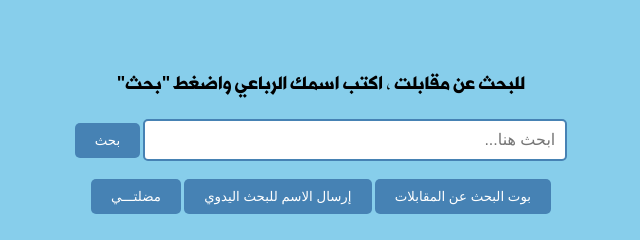
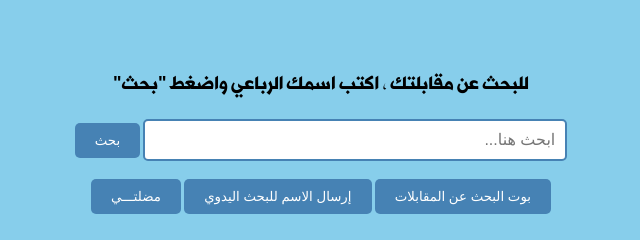
Before and after one commit to ali99hassan-99/ali-hassan9, a website: page index.html in a window 1280 px wide. Shown: the part 556-796 px from the top of the page, 319-959 px from the left. Drawn offline with Linux system fonts and the light colour scheme.

Commit message:
index.html

```diff
--- a/index.html
+++ b/index.html
@@ -23,7 +23,7 @@
     </section>
 
     <section class="search-bar">
-        <p>للبحث عن مقابلت ، اكتب اسمك الرباعي واضغط "بحث"</p>
+        <p>للبحث عن مقابلتك ، اكتب اسمك الرباعي واضغط "بحث"</p>
         <input type="text" id="search" placeholder="ابحث هنا..." />
         <button onclick="searchFunction()">بحث</button>
         <p id="search-result"></p>
```
